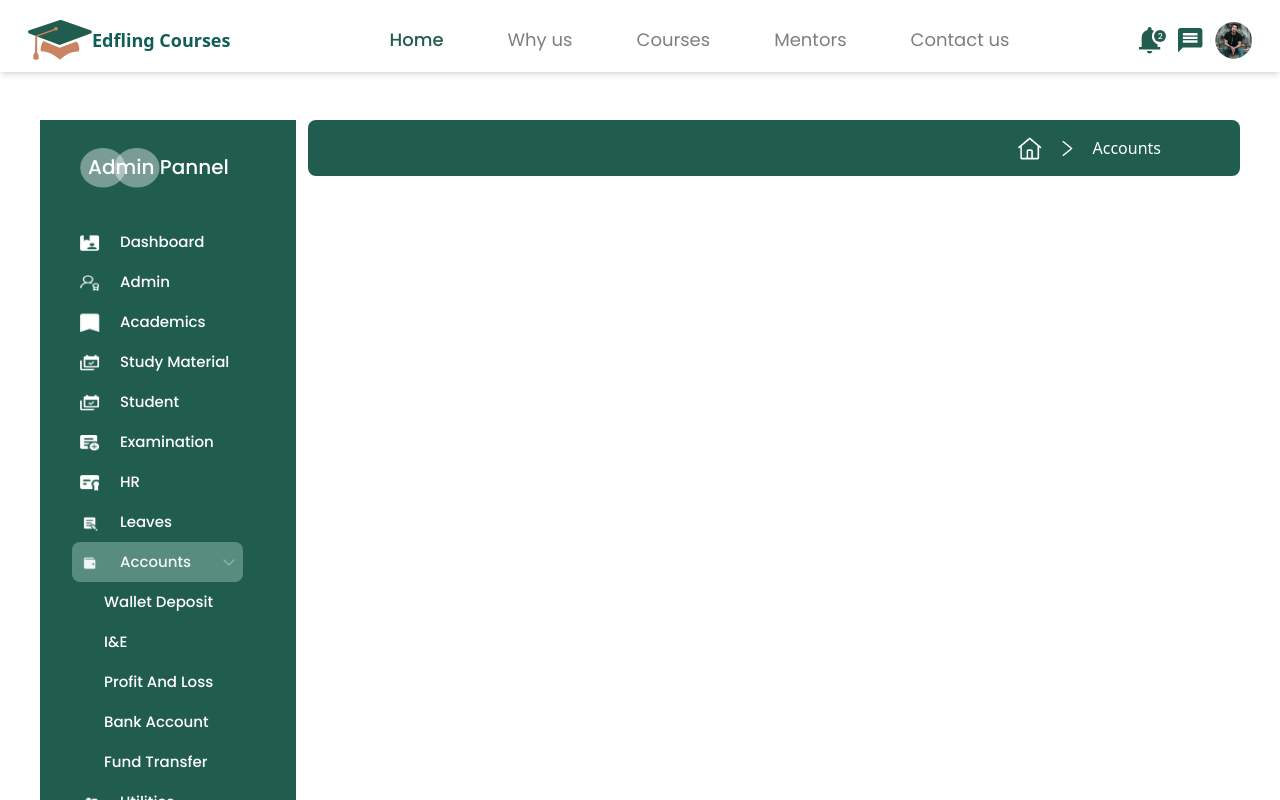
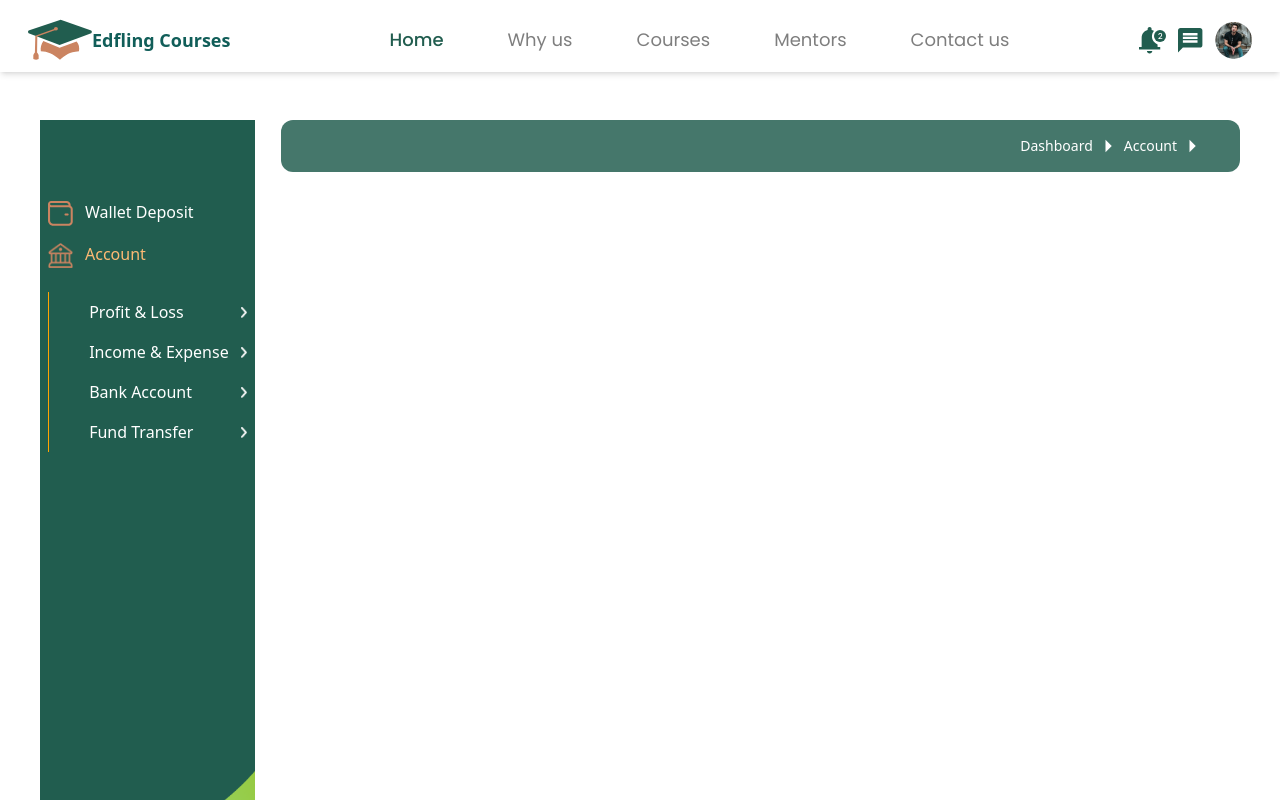
Before and after one commit to sankarshan26/edfling_internship_task2, a React (Create React App) app: page / in a window 1280 px wide. Shown: the top 800 px of the page. Built offline with nearby package versions, Linux system fonts and the light colour scheme; a web font is replaced by a local one.

Commit message:
Add files via upload

```diff
--- a/src/App.css
+++ b/src/App.css
@@ -1,3 +1,5 @@
+@import url('https://fonts.googleapis.com/css2?family=Poppins:ital,wght@0,500;1,500&family=Sen:wght@400;500;600;700&display=swap');
+
 .down-arrow-icon{
     margin-right: 8px;
 }
--- a/src/App.js
+++ b/src/App.js
@@ -1,4 +1,5 @@
 import React from "react";
+
 import './App.css';
 import Navbar from "./Components/Navbar";
 import Footer from "./Components/Footer";
@@ -6,18 +7,22 @@
 import store from "./redux/store";
 import { Provider } from "react-redux";
 import Desktop67 from "./Components/Desktop67";
+import MyClassroom from "./Components/MyClassroom/MyClassroom";
+import Dashboard from "./Components/Dashboard/Dashboard";
 
 function App() {
   const [isopn, setIsopn] = React.useState(false);
   function handle_isopn(){
     setIsopn(!isopn);
-    // console.log(isopn);
   }
   return (
 
     <Provider store={store}>
-    <Navbar handle_isopn={handle_isopn}/>
-     <Desktop67 isopn={isopn} handle_isopn={handle_isopn} />
+
+    <Navbar  handle_isopn={handle_isopn}/>
+    {/* <MyClassroom isopn={isopn} handle_isopn={handle_isopn}/> */}
+     {/* <Desktop67 isopn={isopn} handle_isopn={handle_isopn} /> */}
+     <Dashboard isopn={isopn} handle_isopn={handle_isopn}/>
     <Footer />
     </Provider>
   );
```
